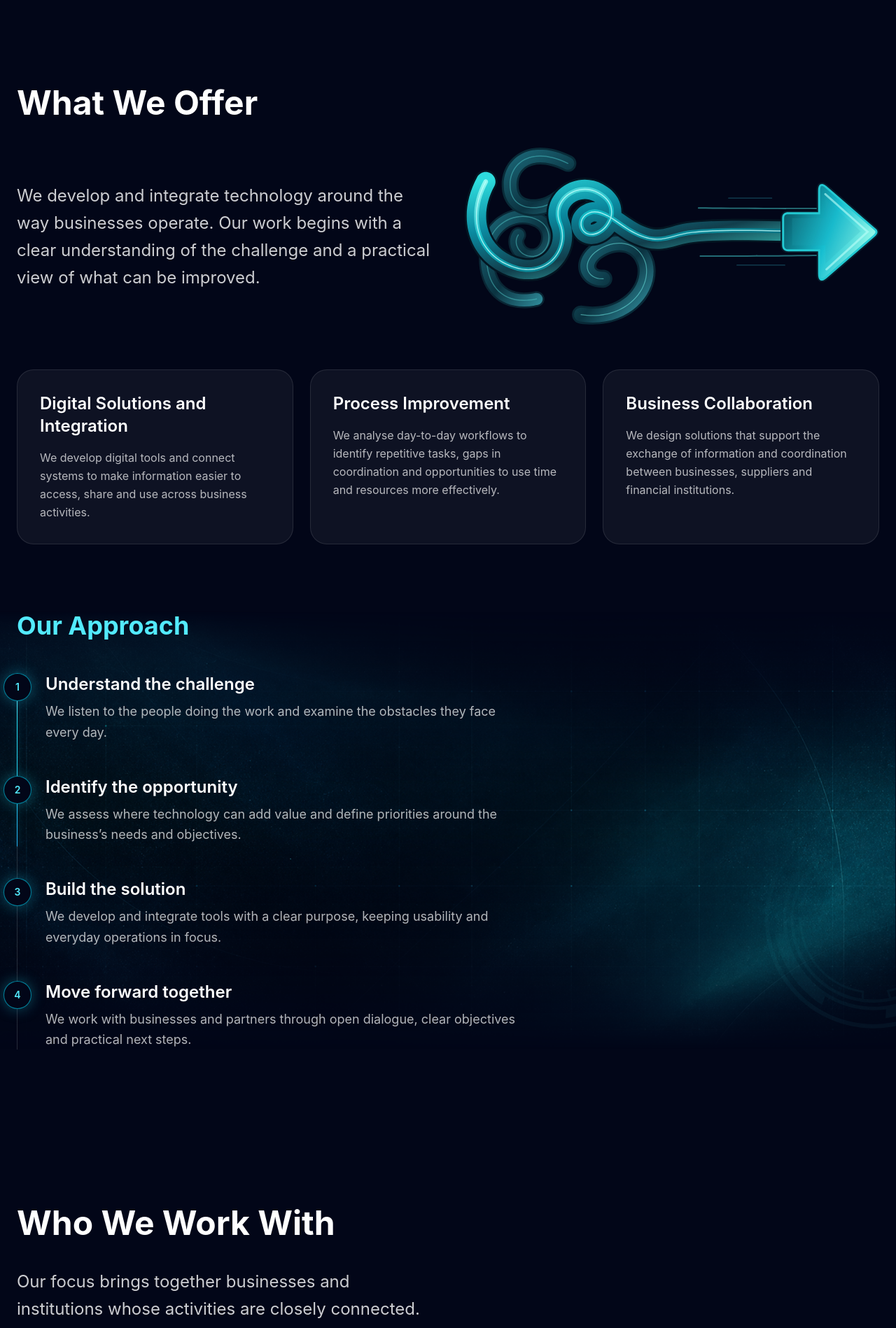
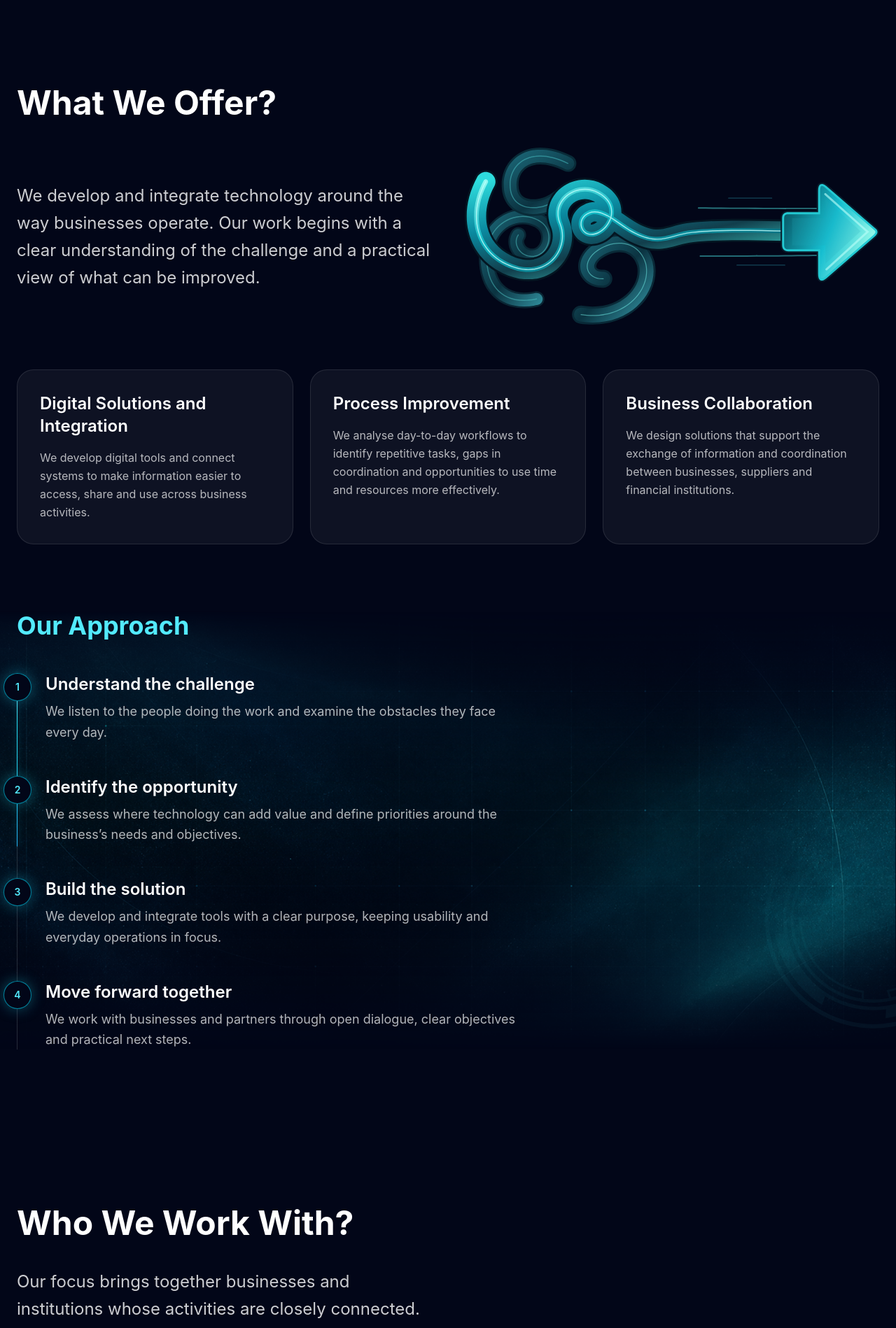
Before and after one commit to infinitron-albania/infinitron-landing, a React (Vite) app: page / in a window 1280 px wide. Shown: the part 2740-4638 px from the top of the page at 70% size. Built offline with nearby package versions, Linux system fonts and the light colour scheme.

Commit message:
fix: fixed strings

```diff
--- a/src/content/al.ts
+++ b/src/content/al.ts
@@ -37,7 +37,7 @@ export const al = {
         slogan: 'Biznesi përpara teknologjisë',
     },
     offer : {
-        title: 'Çfarë ofrojmë',
+        title: 'Çfarë ofrojmë?',
         paragraphs: [
             'Zhvillojmë dhe integrojmë teknologji duke u mbështetur te mënyra si funksionon biznesi. Puna jonë nis me kuptimin e qartë të sfidës dhe me vlerësimin praktik të asaj që mund të përmirësohet.',
         ],
@@ -76,7 +76,7 @@ export const al = {
         ],
     },
     industries : {
-        title: 'Me kë bashkëpunojmë',
+        title: 'Me kë bashkëpunojmë?',
         intro:
             'Fokusi ynë bashkon biznese dhe institucione, aktivitetet e të cilave lidhen ngushtë me njëri-tjetrin. Shqyrtojmë nevojat e secilit grup dhe mundësitë për të përmirësuar bashkëpunimin mes tyre.',
         items: [
--- a/src/content/en.ts
+++ b/src/content/en.ts
@@ -37,7 +37,7 @@ export const en = {
         slogan: 'Business Before Technology',
     },
     offer : {
-        title: 'What We Offer',
+        title: 'What We Offer?',
         paragraphs: [
             'We develop and integrate technology around the way businesses operate. Our work begins with a clear understanding of the challenge and a practical view of what can be improved.',
         ],
@@ -76,7 +76,7 @@ export const en = {
         ],
     },
     industries : {
-        title: 'Who We Work With',
+        title: 'Who We Work With?',
         intro:
             'Our focus brings together businesses and institutions whose activities are closely connected. We look at the needs of each group and the opportunities to improve how they work with one another.',
         items: [
```
